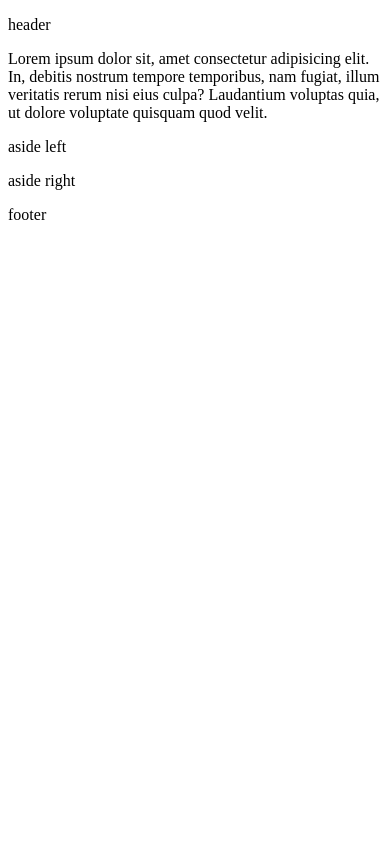
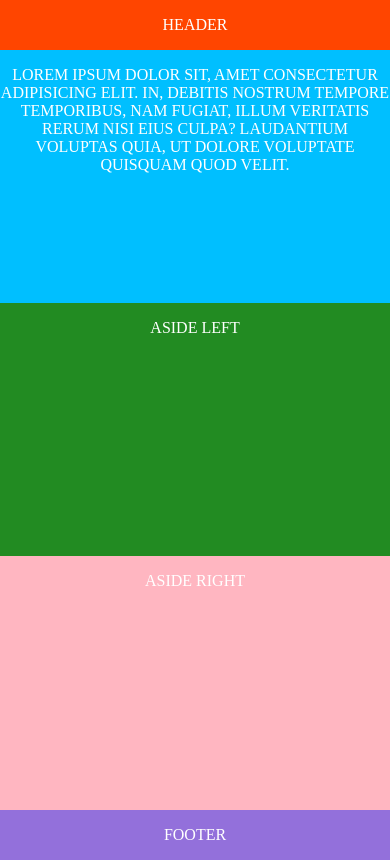
Before and after one commit to DawidGaleziewski/16625, a plain HTML site: page index.html in a window 390 px wide. Drawn offline with Linux system fonts and the light colour scheme.

Commit message:
finished mobile version

```diff
--- a/css/style.css
+++ b/css/style.css
@@ -0,0 +1,37 @@
+body {
+    margin: 0;
+    color: white;
+    text-transform: uppercase;
+    display: flex;
+    flex-direction: column;
+}
+
+.main-header {
+    text-align: center;
+    background-color: #ff4500;
+    flex-basis: 5vh;
+}
+
+.main-section {
+    text-align: center;
+    background-color: #00bfff;
+    flex-basis: 30vh;
+}
+
+.aside-left {
+    text-align: center;
+    background-color: #228b22;
+    flex-basis: 30vh;
+}
+
+.aside-right {
+    text-align: center;
+    background-color: #ffb6c1;
+    flex-basis: 30vh;
+}
+
+.footer {
+    text-align: center;
+    background-color: #9370db;
+    flex-basis: 5vh;
+}
--- a/index.html
+++ b/index.html
@@ -5,6 +5,7 @@
     <meta name="viewport" content="width=device-width, initial-scale=1.0">
     <meta http-equiv="X-UA-Compatible" content="ie=edge">
     <title>Document</title>
+    <link rel="stylesheet" href="css/style.css">
 </head>
 <body>
     <header class="main-header">
```
